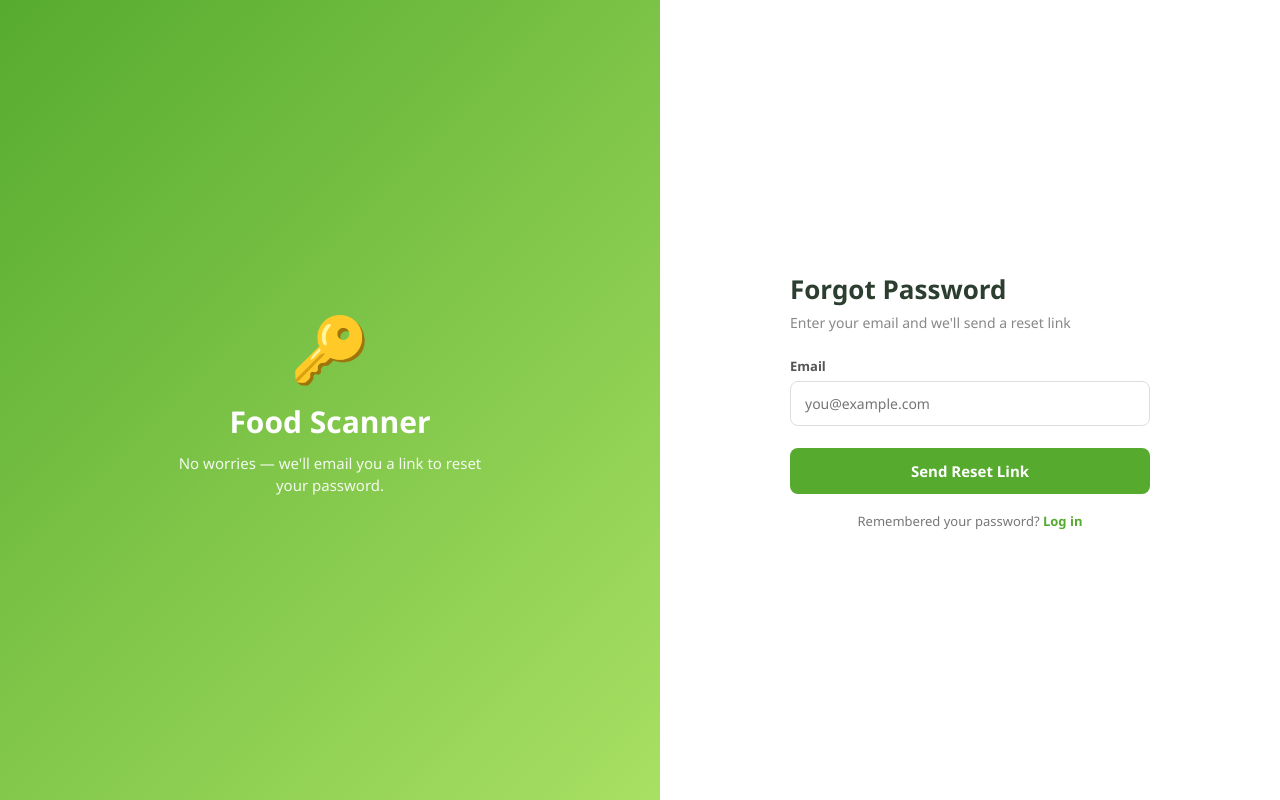
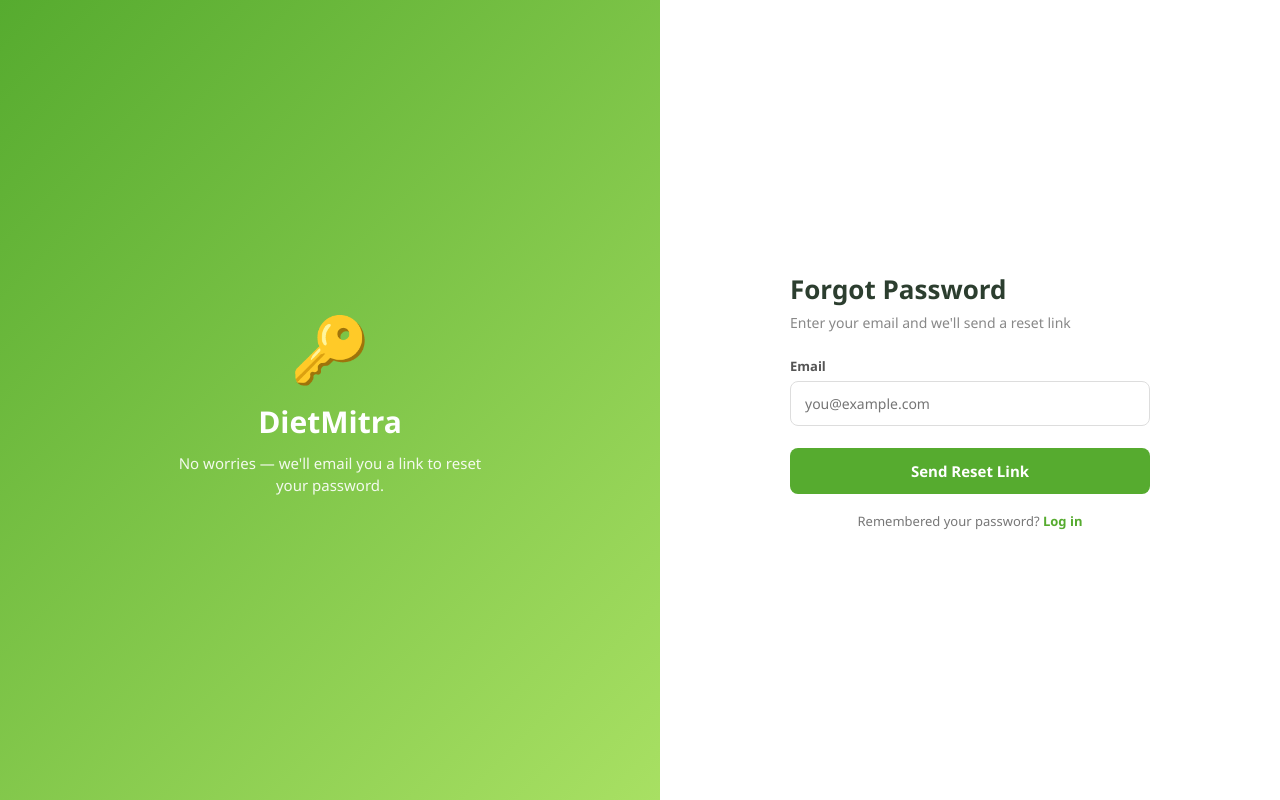
Before and after one commit to Food-trackerog/Food-cal-scan-AI, a Flask app: page /forgot-password in a window 1280 px wide. Run offline with Flask 3, Linux system fonts and the light colour scheme.

Commit message:
Rebrand: rename app from Food Scanner to DietMitra across all pages

```diff
--- a/app.py
+++ b/app.py
@@ -126,13 +126,13 @@ def send_reset_email(to_email, reset_link):
         )
 
     body = (
-        f"Hi,\n\nWe received a request to reset your Food Scanner password.\n\n"
+        f"Hi,\n\nWe received a request to reset your DietMitra password.\n\n"
         f"Click the link below to set a new password (valid for "
         f"{RESET_TOKEN_VALID_MINUTES} minutes):\n\n{reset_link}\n\n"
         f"If you didn't request this, you can safely ignore this email."
     )
     msg = MIMEText(body)
-    msg["Subject"] = "Reset your Food Scanner password"
+    msg["Subject"] = "Reset your DietMitra password"
     msg["From"] = GMAIL_ADDRESS
     msg["To"] = to_email
 
--- a/static/premium-auth.css
+++ b/static/premium-auth.css
@@ -1,5 +1,5 @@
 /* ============================================================
-   FOOD SCANNER LOGIN — Clean, light, food-photography style
+   DietMitra LOGIN — Clean, light, food-photography style
    ============================================================ */
 
 :root {
--- a/static/premium-auth.js
+++ b/static/premium-auth.js
@@ -1,5 +1,5 @@
 /* ============================================================
-   FOOD SCANNER LOGIN — Interaction Engine
+   DietMitra LOGIN — Interaction Engine
    Requires: GSAP (3.x) loaded before this file
    ============================================================ */
 
--- a/templates/forgot_password.html
+++ b/templates/forgot_password.html
@@ -2,7 +2,7 @@
 <html lang="en">
 <head>
     <meta charset="UTF-8">
-    <title>Forgot Password - Food Scanner</title>
+    <title>Forgot Password - DietMitra</title>
     <link rel="stylesheet" href="{{ url_for('static', filename='auth.css') }}">
     <style>.auth-wrapper { opacity: 1; animation: none; }</style>
 </head>
@@ -10,7 +10,7 @@
     <div class="auth-wrapper">
         <div class="auth-brand-panel">
             <div class="emoji">🔑</div>
-            <h1>Food Scanner</h1>
+            <h1>DietMitra</h1>
             <p>No worries — we'll email you a link to reset your password.</p>
         </div>
         <div class="auth-form-panel">
--- a/templates/index.html
+++ b/templates/index.html
@@ -2,7 +2,7 @@
 <html lang="en">
 <head>
     <meta charset="UTF-8">
-    <title>Food Scanner - Nutrition Analyzer</title>
+    <title>DietMitra - Nutrition Analyzer</title>
     <link rel="stylesheet" href="{{ url_for('static', filename='style.css') }}">
 </head>
 <body>
@@ -11,7 +11,7 @@
             <span class="welcome-text">👋 Hi, {{ user_name }}</span>
             <a href="/logout" class="logout-link">Logout</a>
         </div>
-        <h1>🍽️ Food Scanner</h1>
+        <h1>🍽️ DietMitra</h1>
         <p class="subtitle">Point your camera at food and get instant nutrition analysis</p>
 
         {% if error %}
--- a/templates/login.html
+++ b/templates/login.html
@@ -3,7 +3,7 @@
 <head>
     <meta charset="UTF-8">
     <meta name="viewport" content="width=device-width, initial-scale=1.0">
-    <title>{{ 'Sign Up' if initial_face == 'signup' else 'Login' }} - Food Scanner</title>
+    <title>{{ 'Sign Up' if initial_face == 'signup' else 'Login' }} - DietMitra</title>
     <link rel="stylesheet" href="{{ url_for('static', filename='premium-auth.css') }}">
 </head>
 <body>
@@ -15,7 +15,7 @@
             <div class="glass-card" id="glassCard">
 
                 <div class="brand-mark">
-                    <span class="brand-icon">🍽️</span> Food Scanner
+                    <span class="brand-icon">🍽️</span> DietMitra
                 </div>
 
                 <!-- ============ LOGIN PANEL ============ -->
--- a/templates/reset_password.html
+++ b/templates/reset_password.html
@@ -2,7 +2,7 @@
 <html lang="en">
 <head>
     <meta charset="UTF-8">
-    <title>Reset Password - Food Scanner</title>
+    <title>Reset Password - DietMitra</title>
     <link rel="stylesheet" href="{{ url_for('static', filename='auth.css') }}">
     <style>.auth-wrapper { opacity: 1; animation: none; }</style>
 </head>
@@ -10,7 +10,7 @@
     <div class="auth-wrapper">
         <div class="auth-brand-panel">
             <div class="emoji">🔒</div>
-            <h1>Food Scanner</h1>
+            <h1>DietMitra</h1>
             <p>Choose a new password to secure your account.</p>
         </div>
         <div class="auth-form-panel">
--- a/templates/result.html
+++ b/templates/result.html
@@ -2,7 +2,7 @@
 <html lang="en">
 <head>
     <meta charset="UTF-8">
-    <title>Scan Result - Food Scanner</title>
+    <title>Scan Result - DietMitra</title>
     <link rel="stylesheet" href="{{ url_for('static', filename='style.css') }}">
 </head>
 <body>
```
Also changed, not shown: README.md.
